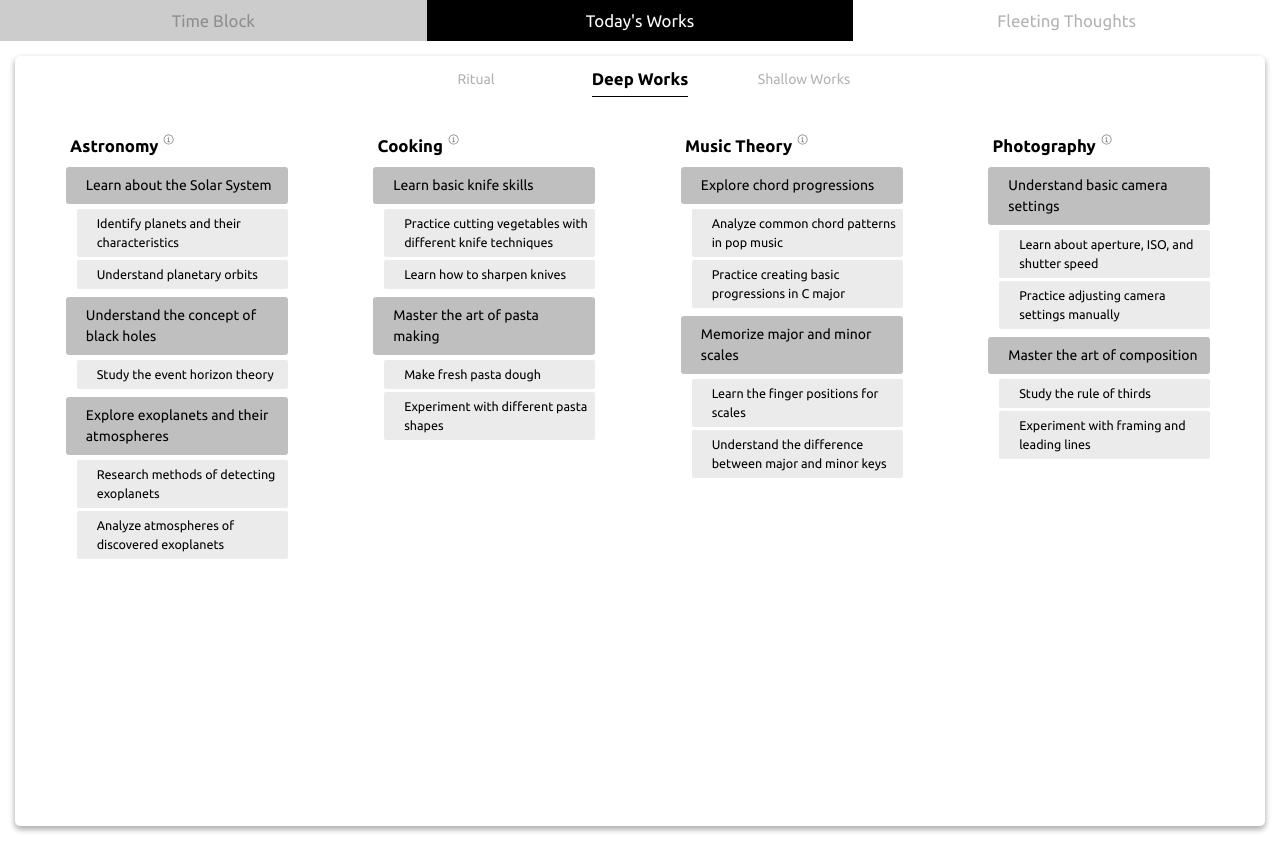
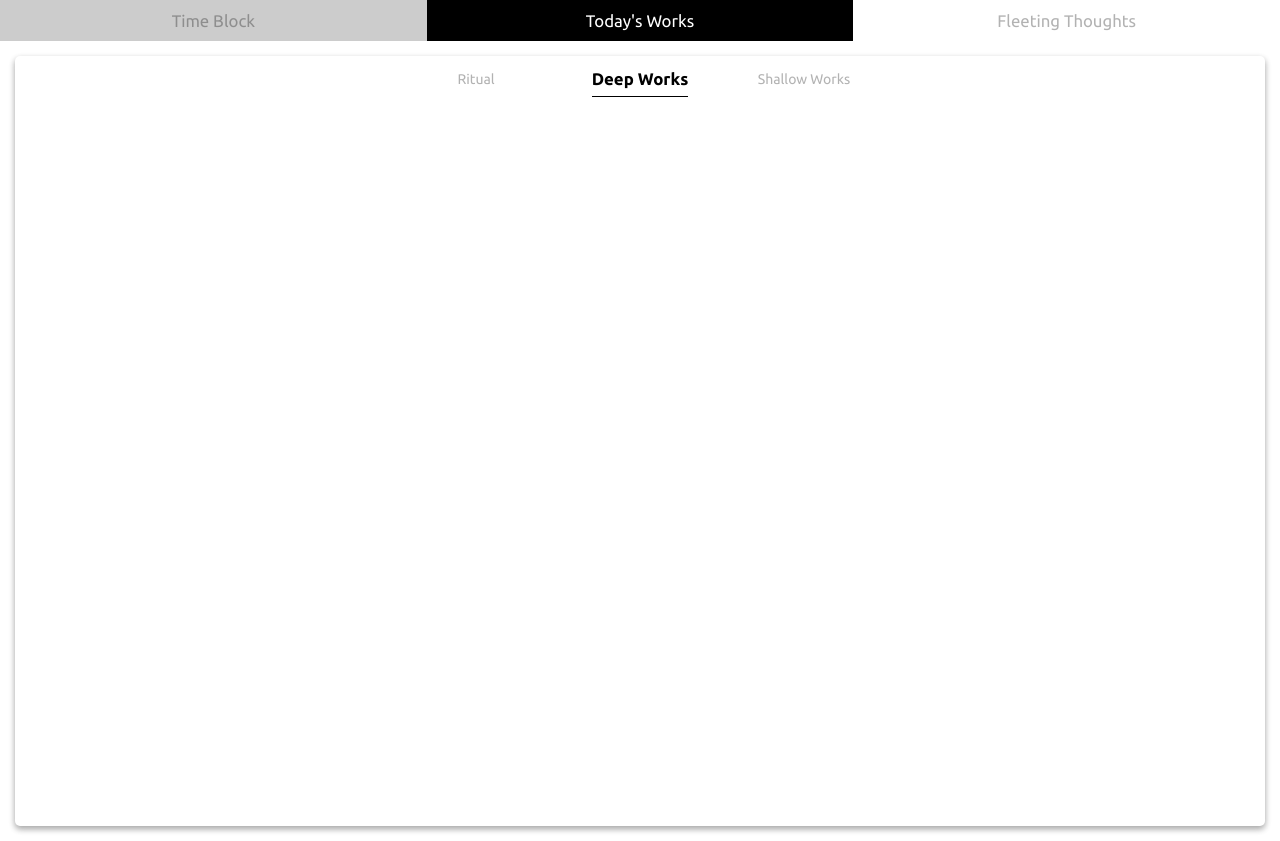
Before and after one commit to kkmm26/deep-work, a React (Vite) app: page / in a window 1280 px wide. Built offline with nearby package versions, Linux system fonts and the light colour scheme.

Commit message:
implement addNewTask in TaskEntryForm

```diff
--- a/src/App.jsx
+++ b/src/App.jsx
@@ -11,6 +11,8 @@ const FEATURES = ["Time Block", "Today's Works", "Fleeting Thoughts"];
 
 function App() {
     const [activeFeature, setActiveFeature] = React.useState(FEATURES[1]);
+
+    // setInStorage("tasks", TASKS)
 
     React.useEffect(()=> {
         function handleKeydown(e) {
--- a/src/api/db/localStorage.js
+++ b/src/api/db/localStorage.js
@@ -1,14 +1,15 @@
 export function getFromStorage(key) {
     const storedValue = localStorage.getItem(key);
-    return JSON.parse(storedValue || "[]");
+
+    const v= JSON.parse(storedValue || "{}");
+    console.log("value", v);
+    return v
 }
 
 export function setInStorage(key, value) {
     localStorage.setItem(key, JSON.stringify(value));
 }
 
-export function updateStorage(key, value) {
-    const existingData = getFromStorage(key);
-    existingData.push(value);
-    setInStorage(key, existingData);
+export function updateStorage() {
+
 }
--- a/src/components/Providers/TasksProvider.jsx
+++ b/src/components/Providers/TasksProvider.jsx
@@ -1,20 +1,51 @@
 import React from "react";
-import { setInStorage } from "../../api/db/localStorage";
+import { getFromStorage, setInStorage } from "../../api/db/localStorage";
 import { MAIN_TASKS_ADDABLE, SUB_TASKS_ADDABLE, TASKS } from "../../constants";
 
 export const TasksContext = React.createContext();
 function TasksProvider({ children }) {
-    // const [tasks, setTasks] = React.useState(getFromStorage("tasks"));
-    const [tasks, setTasks] = React.useState(TASKS);
+    const [tasks, setTasks] = React.useState(getFromStorage("tasks"));
 
-    function addNewMainTask(subjectId, limitReachedCb, ) {
+    function addNewTask(newTask) {
+        const existingTasks = JSON.parse(JSON.stringify(tasks));
+        existingTasks.subjects = existingTasks.subjects || {}
+        existingTasks.mainTasks = existingTasks.mainTasks || {}
+        existingTasks.subTasks = existingTasks.subTasks || {};
+        const newSubjectId = crypto.randomUUID();
+        const newMainTaskId = crypto.randomUUID();
+        const newSubTaskIds = newTask.subTasks?.map(() => crypto.randomUUID()) || [];
+
+        existingTasks.subjects[newSubjectId] = {
+            id: newSubjectId,
+            task: newTask.subject,
+            mainTaskIds: [newMainTaskId],
+        };
+        existingTasks.mainTasks[newMainTaskId] = {
+            id: newMainTaskId,
+            task: newTask.mainTask,
+            subTaskIds: [...newSubTaskIds],
+        };
+
+        newSubTaskIds.forEach((subTaskId, index )=> {
+            existingTasks.subTasks[subTaskId] = {
+                id: subTaskId,
+                task: newTask[index]
+            }
+        });
+
+        setTasks(existingTasks);
+        setInStorage("tasks", existingTasks);
+    }
+
+    function addNewMainTask(subjectId, limitReachedCb) {
         const existingTasks = JSON.parse(JSON.stringify(tasks));
         const newId = crypto.randomUUID();
 
-        const currentMainTaskIds = existingTasks.subjects[subjectId].mainTaskIds
-        if(currentMainTaskIds.length >= MAIN_TASKS_ADDABLE) {
-            limitReachedCb()
-            return
+        const currentMainTaskIds =
+            existingTasks.subjects[subjectId].mainTaskIds;
+        if (currentMainTaskIds.length >= MAIN_TASKS_ADDABLE) {
+            limitReachedCb();
+            return;
         }
         currentMainTaskIds.push(newId);
         existingTasks.mainTasks[newId] = {
@@ -23,7 +54,7 @@ function TasksProvider({ children }) {
             subTaskIds: [],
         };
         setTasks(existingTasks);
-        setInStorage("tasks", existingTasks)
+        setInStorage("tasks", existingTasks);
     }
 
     function addNewSubTask(mainTaskId, limitReachedCb) {
@@ -33,7 +64,7 @@ function TasksProvider({ children }) {
         const currentSubTaskIds =
             existingTasks.mainTasks[mainTaskId].subTaskIds;
         if (currentSubTaskIds.length >= SUB_TASKS_ADDABLE) {
-            limitReachedCb()
+            limitReachedCb();
             return;
         }
         currentSubTaskIds.push(newId);
@@ -45,9 +76,7 @@ function TasksProvider({ children }) {
         setInStorage("tasks", existingTasks);
     }
 
-
-
-    const VALUES = { tasks, addNewMainTask, addNewSubTask };
+    const VALUES = { tasks, addNewTask, addNewMainTask, addNewSubTask };
     return (
         <TasksContext.Provider value={VALUES}>{children}</TasksContext.Provider>
     );
--- a/src/components/TaskEntryForm/TaskEntryForm.jsx
+++ b/src/components/TaskEntryForm/TaskEntryForm.jsx
@@ -5,12 +5,14 @@ import SubTasksGroup from "./SubTasksGroup";
 import CrossButton from "../Buttons/CrossButton";
 import React from "react";
 import { getFromStorage, updateStorage } from "../../api/db/localStorage";
+import { TasksContext } from "../Providers/TasksProvider";
 
 function TaskEntryForm({ closeForm }) {
     const [errors, setErrors] = React.useState({});
     const subjectInputRef = React.useRef();
+    const {addNewTask} = React.useContext(TasksContext)
 
-    function handleErrors(formData){
+    function handleErrors(formData) {
         let validationErrors = {};
 
         const mainTask = formData.get("main-task");
@@ -46,9 +48,9 @@ function handleSubmit(e) {
             }
         }
 
-    updateStorage("tasks", task)
+        addNewTask(task)
+        closeForm()
     }
-
 
     React.useEffect(() => {
         subjectInputRef.current.focus();
--- a/src/components/TodayWork/DeepWorks/DeepWorks.jsx
+++ b/src/components/TodayWork/DeepWorks/DeepWorks.jsx
@@ -1,17 +1,14 @@
 import ToastList from "./ToastList.jsx";
 import ToastsProvider from "./ToastsProvider.jsx";
-import TasksProvider from "../../Providers/TasksProvider.jsx";
 import TaskContainerList from "./TaskContainerList.jsx";
 
 function DeepWorks() {
 
     return (
-        <TasksProvider>
             <ToastsProvider>
                 <TaskContainerList></TaskContainerList>
                 <ToastList></ToastList>
             </ToastsProvider>
-        </TasksProvider>
     );
 }
 
--- a/src/components/TodayWork/DeepWorks/TaskContainer/TaskContainer.jsx
+++ b/src/components/TodayWork/DeepWorks/TaskContainer/TaskContainer.jsx
@@ -55,7 +55,9 @@ const Wrapper = styled.section`
     flex-direction: column;
     gap: 8px;
     padding: 5px;
+    flex: 1;
     min-width: 25%;
+    max-width: 35%;
     max-height: 80vh;
     overflow-y: scroll;
     overflow-x: hidden;
--- a/src/components/TodayWork/DeepWorks/TaskContainerList.jsx
+++ b/src/components/TodayWork/DeepWorks/TaskContainerList.jsx
@@ -6,6 +6,9 @@ import TaskContainer from "./TaskContainer/TaskContainer";
 function TaskContainerList() {
     const { tasks } = React.useContext(TasksContext);
 
+    if (!tasks || !tasks.subjects) {
+        return null
+    }
     return (
         <Wrapper>
             {Object.values(tasks.subjects).map((subjectObj) => (
@@ -22,7 +25,7 @@ function TaskContainerList() {
 const Wrapper = styled.div`
     width: 100%;
     display: flex;
-    justify-content: space-between;
+    justify-content: flex-start;
 `;
 
 export default TaskContainerList;
--- a/src/constants.js
+++ b/src/constants.js
@@ -59,7 +59,7 @@ export const TASKS = {
         0: { id: 0, task: "Astronomy", mainTaskIds: [0, 1, 2] },
         1: { id: 1, task: "Cooking", mainTaskIds: [3, 4] },
         2: { id: 2, task: "Music Theory", mainTaskIds: [5, 6] },
-        3: { id: 3, task: "Photography", mainTaskIds: [7, 8] },
+        // 3: { id: 3, task: "Photography", mainTaskIds: [7, 8] },
     },
     mainTasks: {
         0: { id: 0, task: "Learn about the Solar System", subTaskIds: [0, 1] },
@@ -85,16 +85,16 @@ export const TASKS = {
             task: "Memorize major and minor scales",
             subTaskIds: [11, 12],
         },
-        7: {
-            id: 7,
-            task: "Understand basic camera settings",
-            subTaskIds: [13, 14],
-        },
-        8: {
-            id: 8,
-            task: "Master the art of composition",
-            subTaskIds: [15, 16],
-        },
+        // 7: {
+        //     id: 7,
+        //     task: "Understand basic camera settings",
+        //     subTaskIds: [13, 14],
+        // },
+        // 8: {
+        //     id: 8,
+        //     task: "Master the art of composition",
+        //     subTaskIds: [15, 16],
+        // },
     },
     subTasks: {
         0: { id: 0, task: "Identify planets and their characteristics" },
@@ -116,9 +116,9 @@ export const TASKS = {
             id: 12,
             task: "Understand the difference between major and minor keys",
         },
-        13: { id: 13, task: "Learn about aperture, ISO, and shutter speed" },
-        14: { id: 14, task: "Practice adjusting camera settings manually" },
-        15: { id: 15, task: "Study the rule of thirds" },
-        16: { id: 16, task: "Experiment with framing and leading lines" },
+        // 13: { id: 13, task: "Learn about aperture, ISO, and shutter speed" },
+        // 14: { id: 14, task: "Practice adjusting camera settings manually" },
+        // 15: { id: 15, task: "Study the rule of thirds" },
+        // 16: { id: 16, task: "Experiment with framing and leading lines" },
     },
 };
```
Also changed, not shown: src/components/TodayWork/TodayWork.jsx (+5 -3 lines). Lines whose indentation alone changed are shown as unchanged.
